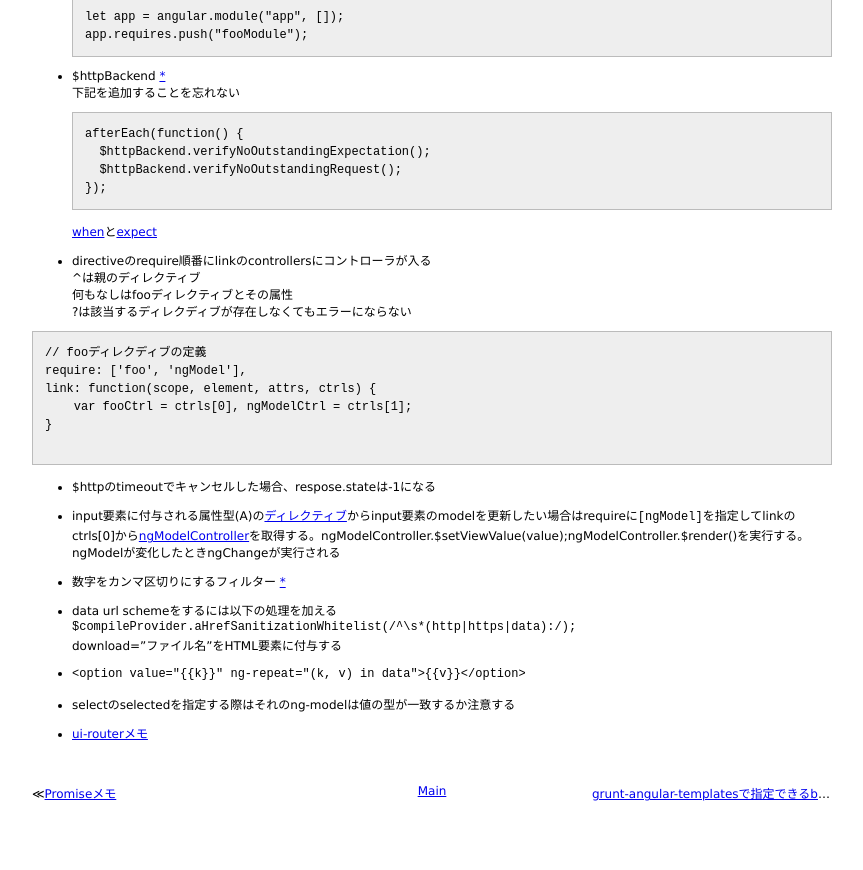
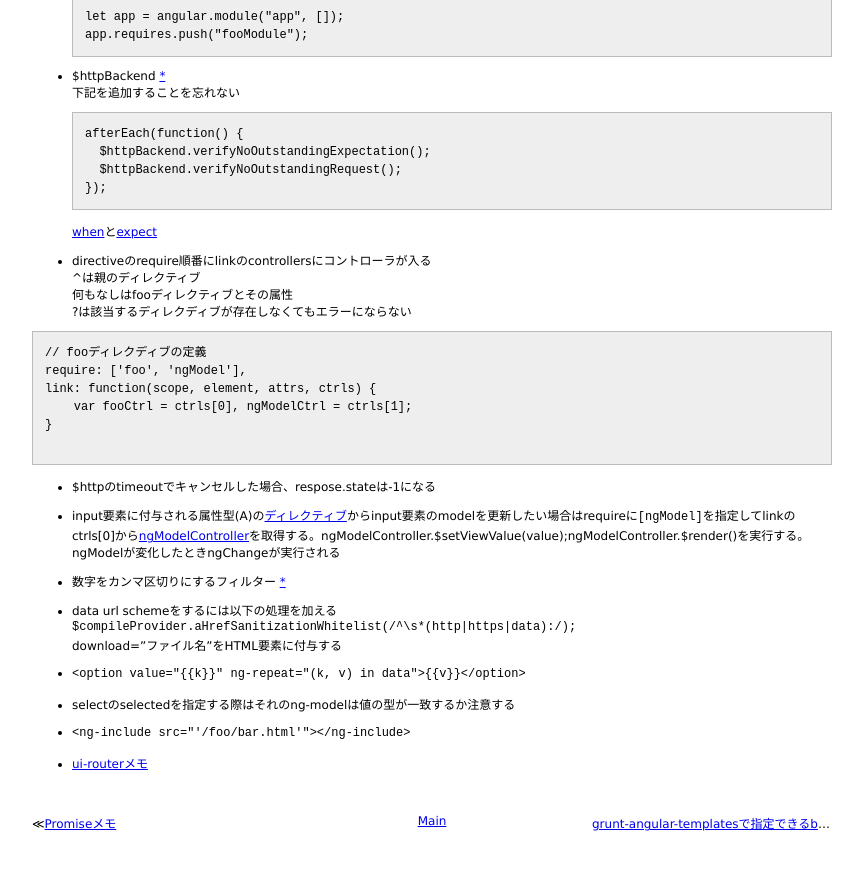
Before and after one commit to 38elements/38elements.github.com, a Jekyll site: the page built from _posts/2014-5-24-AngularJS.md, in a window 1280 px wide and 900 px high, scrolled down 1166 px. Shown: the top 870 px of the window, without its empty margins (208-1071 px from the left). Built offline with Jekyll 4.4.1, drawn with Linux system fonts in a browser that asks for light colours; Markdown is read by kramdown in place of the engine named in the settings.

Commit message:
Update 2014-5-24-AngularJS.md

````diff
--- a/_posts/2014-5-24-AngularJS.md
+++ b/_posts/2014-5-24-AngularJS.md
@@ -123,4 +123,6 @@ download="ファイル名"をHTML要素に付与する
 
 * selectのselectedを指定する際はそれのng-modelは値の型が一致するか注意する
 
+* ```<ng-include src="'/foo/bar.html'"></ng-include>```
+
 * [ui-routerメモ](/2015/05/24/ui-router.html)
````
